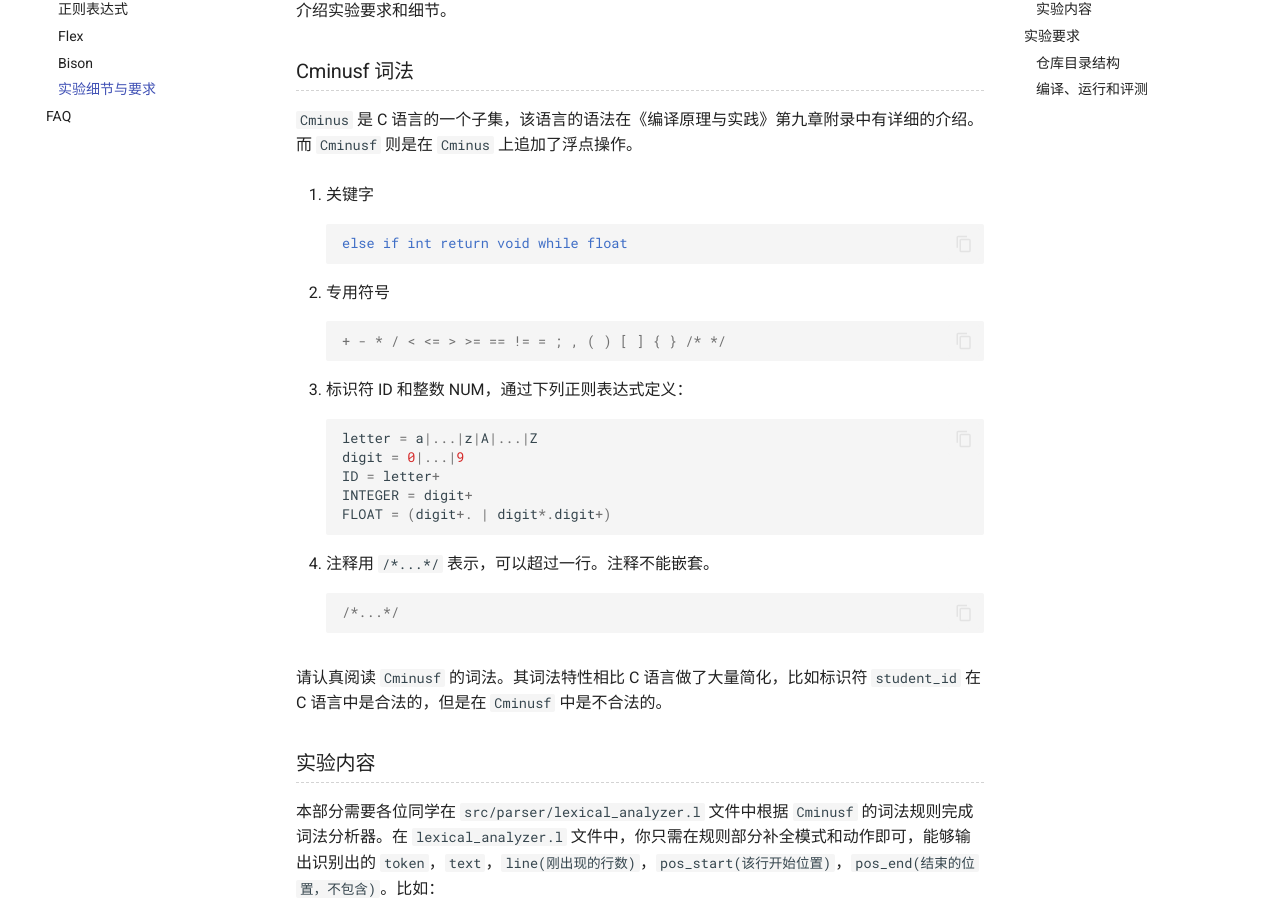
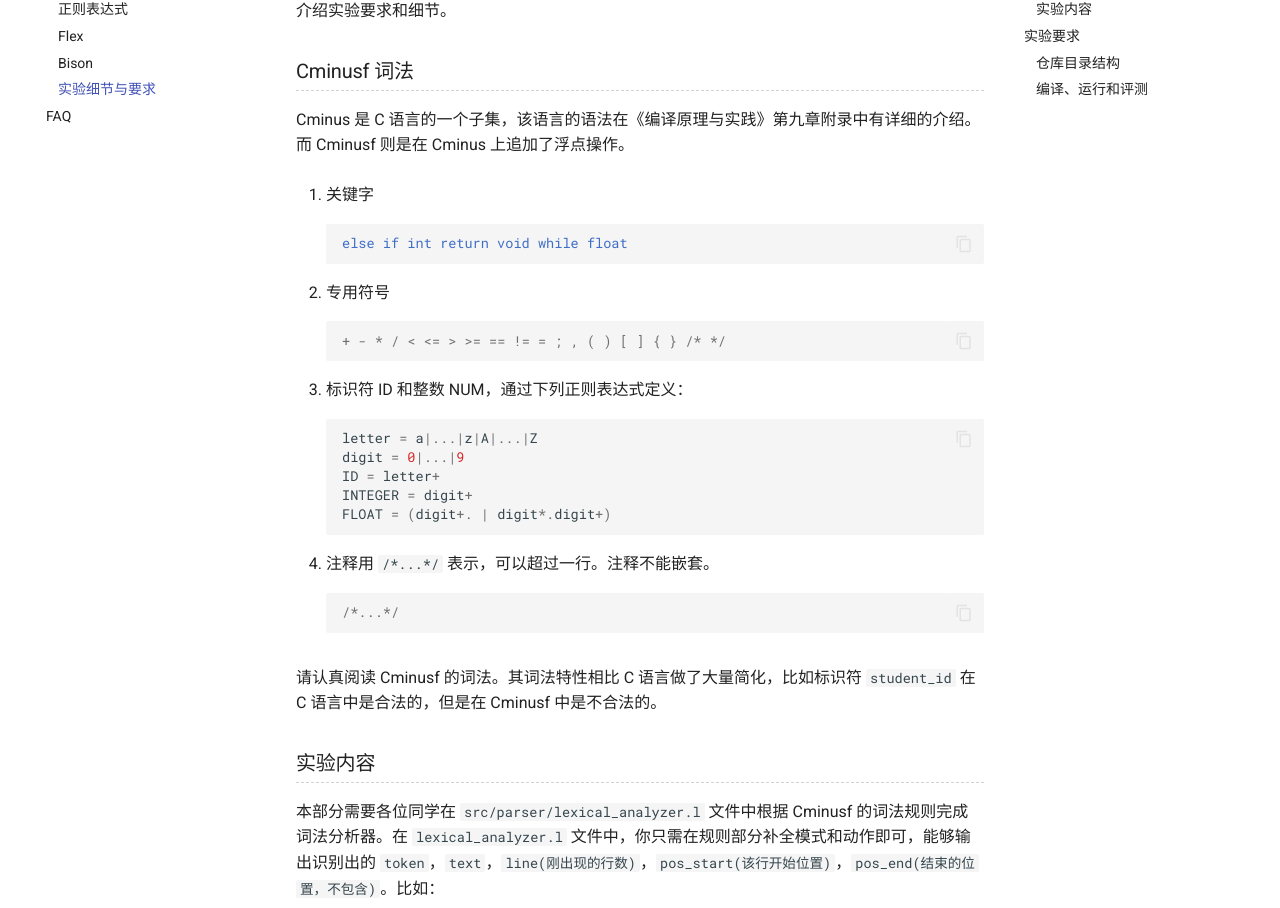
Before and after one commit to ustc-compiler-principles/2023, an MkDocs documentation site: the page built from docs/lab1/实验细节与要求.md, in a window 1280 px wide and 1400 px high. Shown: the part 264-1172 px from the top of the window. Built offline with MkDocs 1.6.1 and Material for MkDocs 9.7.7, drawn with Linux system fonts in a browser that asks for light colours; comment, search, counter and statistics services are not loaded; some of the changed text lies outside the part shown.

Commit message:
fix typo

````diff
--- a/docs/lab1/实验细节与要求.md
+++ b/docs/lab1/实验细节与要求.md
@@ -6,7 +6,7 @@
 
 ### Cminusf 词法
 
-`Cminus` 是 C 语言的一个子集，该语言的语法在《编译原理与实践》第九章附录中有详细的介绍。而 `Cminusf` 则是在 `Cminus` 上追加了浮点操作。
+Cminus 是 C 语言的一个子集，该语言的语法在《编译原理与实践》第九章附录中有详细的介绍。而 Cminusf 则是在 Cminus 上追加了浮点操作。
 
 1. 关键字
 
@@ -36,11 +36,11 @@
    /*...*/
    ```
 
-请认真阅读 `Cminusf` 的词法。其词法特性相比 C 语言做了大量简化，比如标识符 `student_id` 在 C 语言中是合法的，但是在 `Cminusf` 中是不合法的。
+请认真阅读 Cminusf 的词法。其词法特性相比 C 语言做了大量简化，比如标识符 `student_id` 在 C 语言中是合法的，但是在 Cminusf 中是不合法的。
 
 ### 实验内容
 
-本部分需要各位同学在 `src/parser/lexical_analyzer.l` 文件中根据 `Cminusf` 的词法规则完成词法分析器。在 `lexical_analyzer.l` 文件中，你只需在规则部分补全模式和动作即可，能够输出识别出的 `token`，`text`，`line(刚出现的行数)`，`pos_start(该行开始位置)`，`pos_end(结束的位置，不包含)`。比如：
+本部分需要各位同学在 `src/parser/lexical_analyzer.l` 文件中根据 Cminusf 的词法规则完成词法分析器。在 `lexical_analyzer.l` 文件中，你只需在规则部分补全模式和动作即可，能够输出识别出的 `token`，`text`，`line(刚出现的行数)`，`pos_start(该行开始位置)`，`pos_end(结束的位置，不包含)`。比如：
 
 文本输入：
 
@@ -78,7 +78,7 @@ Token         Text      Line    Column (Start,End)
 
 ### Cminusf 语法
 
-本小节将给出 `Cminusf` 的语法，我们将 `Cminusf` 的所有规则分为五类。
+本小节将给出 Cminusf 的语法，我们将 Cminusf 的所有规则分为五类。
 
 1. 字面量、关键字、运算符与标识符
    - `type-specifier`
@@ -241,7 +241,7 @@ $ cmake ..
 $ make
 ```
 
-如果构建成功，你会在 `build` 文件夹下找到 `lexer` 和 `parser` 可执行文件，用于对 `Cminusf` 文件进行词法和语法分析。
+如果构建成功，你会在 `build` 文件夹下找到 `lexer` 和 `parser` 可执行文件，用于对 Cminusf 文件进行词法和语法分析。
 
 ```shell
 $ ls lexer parser
````
